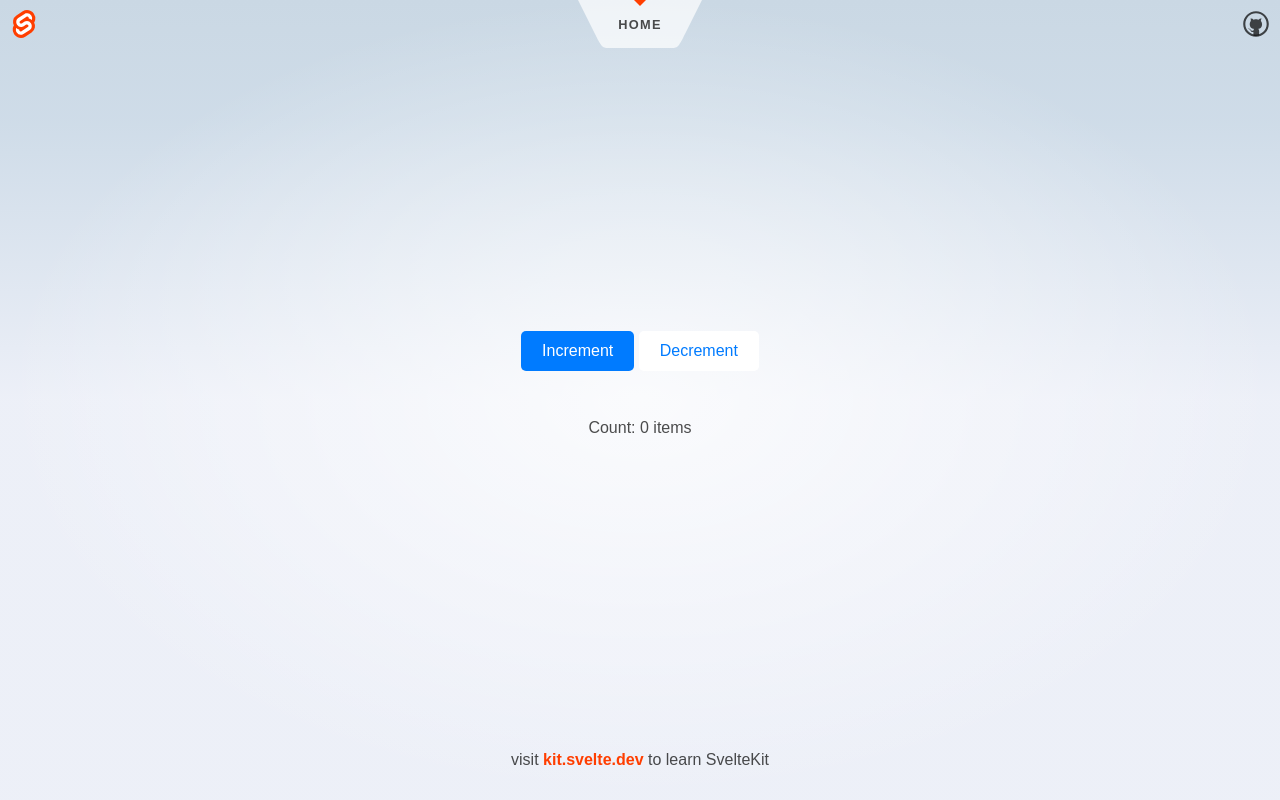
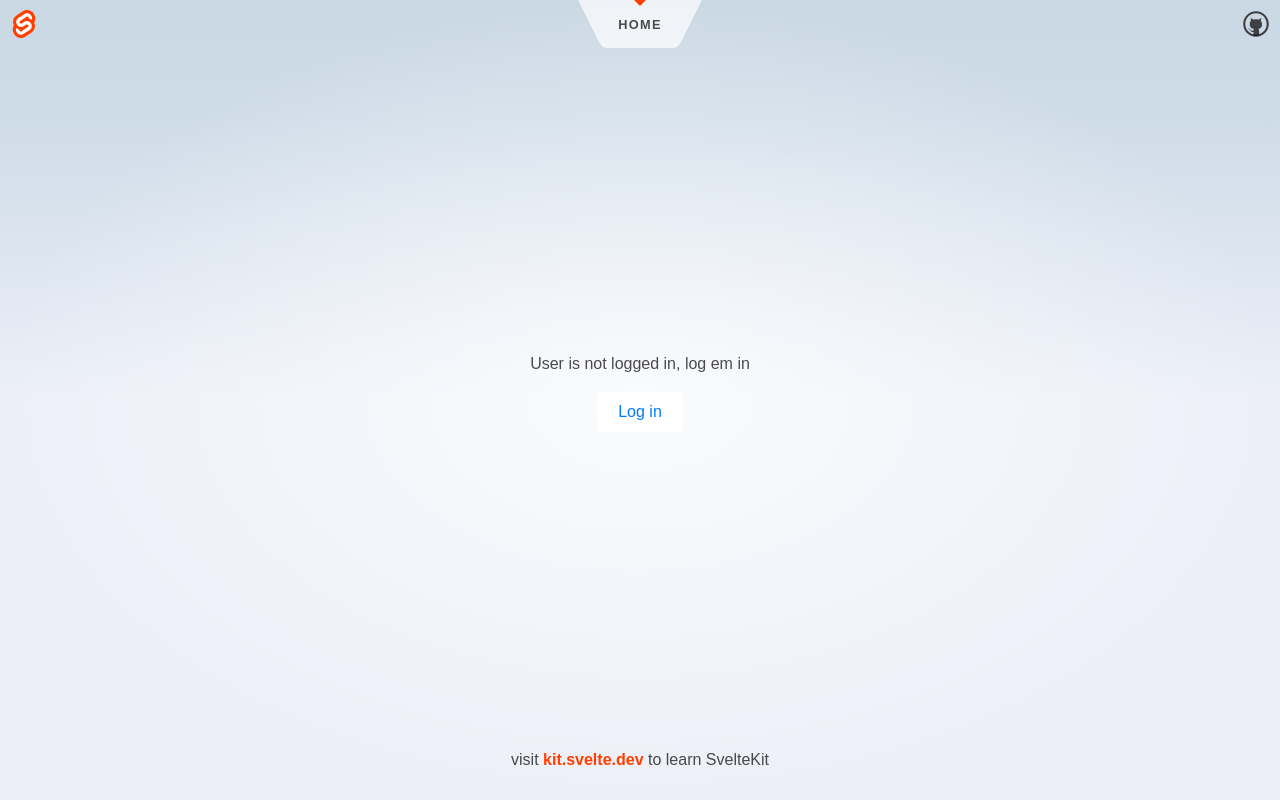
Before and after one commit to kujo205/svelte-course, a SvelteKit app: page / in a window 1280 px wide. Built offline with nearby package versions, Linux system fonts and the light colour scheme.

Commit message:
feat: if conditions in svlete

```diff
--- a/src/routes/+page.svelte
+++ b/src/routes/+page.svelte
@@ -1,19 +1,31 @@
-<script lang="ts">
+<script>
+	let user = {
+		loggedIn: false
+	};
 
-	let count = 0;
-
-	$: itemsTitle = count === 1 ? 'item' : 'items';
-	$: console.log('Count changed:', count);
+	function toggle() {
+		user.loggedIn = !user.loggedIn;
+	}
 </script>
 
+{#if user.loggedIn}
+	<p>
+		User is logged in, log em out
+	</p>
+	<button class="btn primary" on:click={toggle}>
+		Log out
+	</button>
+{/if}
 
-<div class="wrapper">
-	<div>
-		<button class="btn primary" on:click={()=>{count=count + 1}}>Increment</button>
-		<button class="btn secondary" on:click={()=>{count=count - 1}}>Decrement</button>
-	</div>
-	<div>Count: {count} {itemsTitle}</div>
-</div>
+
+{#if !user.loggedIn}
+	<p>
+		User is not logged in, log em in
+	</p>
+	<button class="btn secondary" on:click={toggle}>
+		Log in
+	</button>
+{/if}
 
 
 <style>
```
